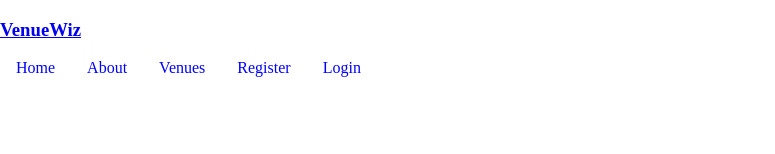
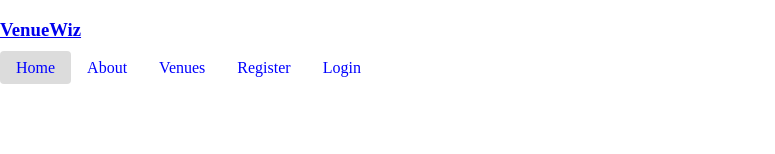
Before and after one commit to Amal229/VenueWiz-Front-end, a React (Vite) app in the folder client/: page /categories in a window 1280 px wide. In both pictures the pointer is over the link "Home". Shown: the top 154 px of the page, without its empty margins (0-775 px from the left). Built offline with nearby package versions, Linux system fonts and the light colour scheme; no server answers.

Commit message:
hover with background

```diff
--- a/client/src/App.css
+++ b/client/src/App.css
@@ -56,3 +56,6 @@ body {
   border-radius: 4px;
   transition: background-color 0.3s ease;
 }
+.nav-links a:hover {
+  background-color: gainsboro;
+}
```
